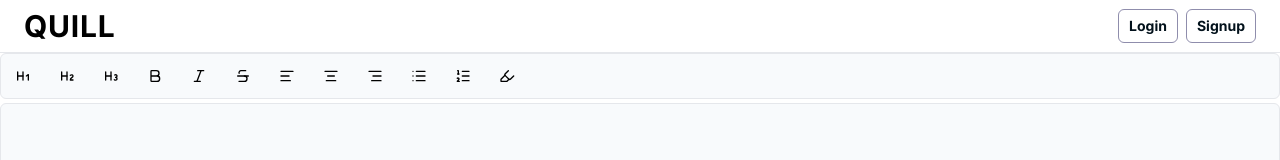
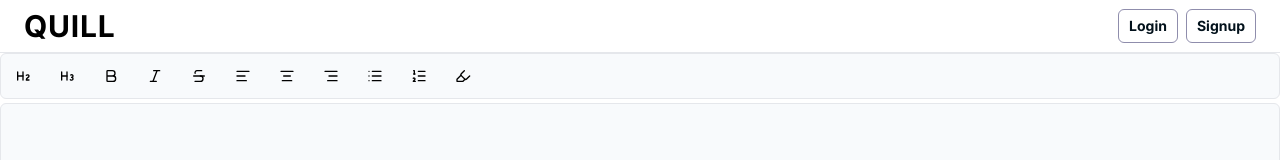
Before and after one commit to Jia-A/quill, a Next.js app in the folder quill-frontend/: page /editor in a window 1280 px wide. Shown: the top 160 px of the page. Built offline with nearby package versions, Linux system fonts and the light colour scheme.

Commit message:
fix: correct spelling of 'pressed' in MenuBar options and remove unused Heading1

```diff
--- a/quill-frontend/src/components/EditorMenuBar.tsx
+++ b/quill-frontend/src/components/EditorMenuBar.tsx
@@ -3,7 +3,6 @@
   AlignLeft,
   AlignRight,
   Bold,
-  Heading1,
   Heading2,
   Heading3,
   Highlighter,
@@ -22,64 +21,59 @@
 
   const Options = [
     {
-      icon: <Heading1 className="size-4" />,
-      onClick: () => editor.chain().focus().toggleHeading({ level: 1 }).run(),
-      preesed: editor.isActive("heading", { level: 1 }),
-    },
-    {
       icon: <Heading2 className="size-4" />,
       onClick: () => editor.chain().focus().toggleHeading({ level: 2 }).run(),
-      preesed: editor.isActive("heading", { level: 2 }),
+      pressed: editor.isActive("heading", { level: 2 }),
     },
     {
       icon: <Heading3 className="size-4" />,
       onClick: () => editor.chain().focus().toggleHeading({ level: 3 }).run(),
-      preesed: editor.isActive("heading", { level: 3 }),
+      pressed: editor.isActive("heading", { level: 3 }),
     },
     {
       icon: <Bold className="size-4" />,
       onClick: () => editor.chain().focus().toggleBold().run(),
-      preesed: editor.isActive("bold"),
+      pressed: editor.isActive("bold"),
     },
     {
       icon: <Italic className="size-4" />,
       onClick: () => editor.chain().focus().toggleItalic().run(),
-      preesed: editor.isActive("italic"),
+      pressed: editor.isActive("italic"),
     },
     {
       icon: <Strikethrough className="size-4" />,
       onClick: () => editor.chain().focus().toggleStrike().run(),
-      preesed: editor.isActive("strike"),
+      pressed: editor.isActive("strike"),
     },
     {
       icon: <AlignLeft className="size-4" />,
       onClick: () => editor.chain().focus().setTextAlign("left").run(),
-      preesed: editor.isActive({ textAlign: "left" }),
+      pressed: editor.isActive({ textAlign: "left" }),
     },
     {
       icon: <AlignCenter className="size-4" />,
       onClick: () => editor.chain().focus().setTextAlign("center").run(),
-      preesed: editor.isActive({ textAlign: "center" }),
+      pressed: editor.isActive({ textAlign: "center" }),
     },
     {
       icon: <AlignRight className="size-4" />,
       onClick: () => editor.chain().focus().setTextAlign("right").run(),
-      preesed: editor.isActive({ textAlign: "right" }),
+      pressed: editor.isActive({ textAlign: "right" }),
     },
     {
       icon: <List className="size-4" />,
       onClick: () => editor.chain().focus().toggleBulletList().run(),
-      preesed: editor.isActive("bulletList"),
+      pressed: editor.isActive("bulletList"),
     },
     {
       icon: <ListOrdered className="size-4" />,
       onClick: () => editor.chain().focus().toggleOrderedList().run(),
-      preesed: editor.isActive("orderedList"),
+      pressed: editor.isActive("orderedList"),
     },
     {
       icon: <Highlighter className="size-4" />,
       onClick: () => editor.chain().focus().toggleHighlight().run(),
-      preesed: editor.isActive("highlight"),
+      pressed: editor.isActive("highlight"),
     },
   ];
 
@@ -88,7 +82,7 @@
       {Options.map((option, index) => (
         <Toggle
           key={index}
-          pressed={option.preesed}
+          pressed={option.pressed}
           onPressedChange={option.onClick}
         >
           {option.icon}
```
